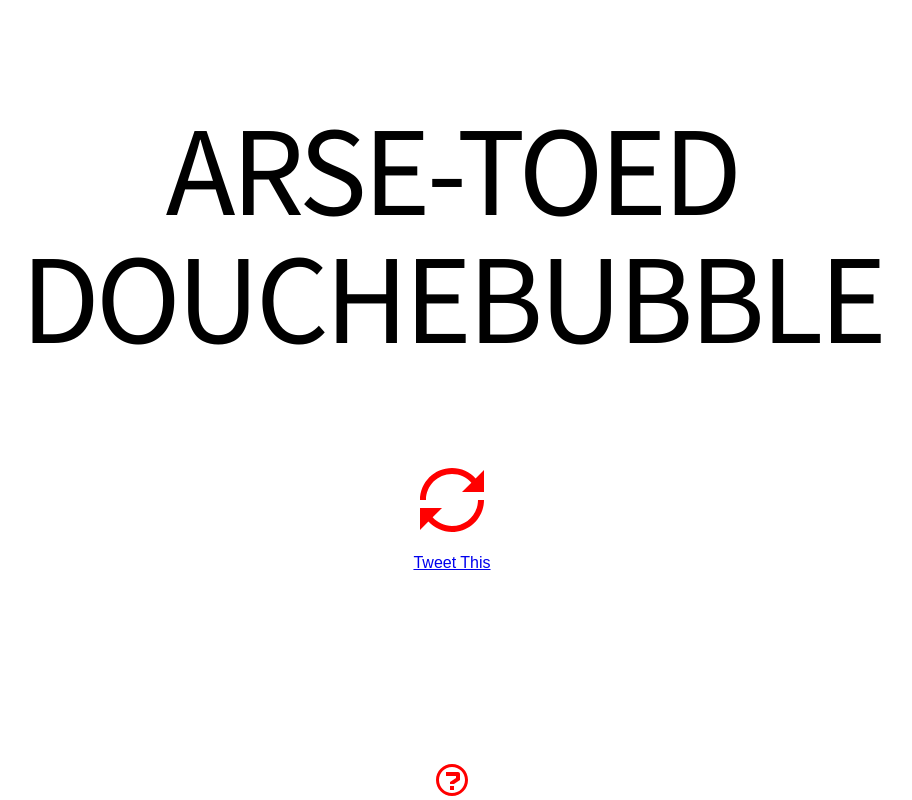
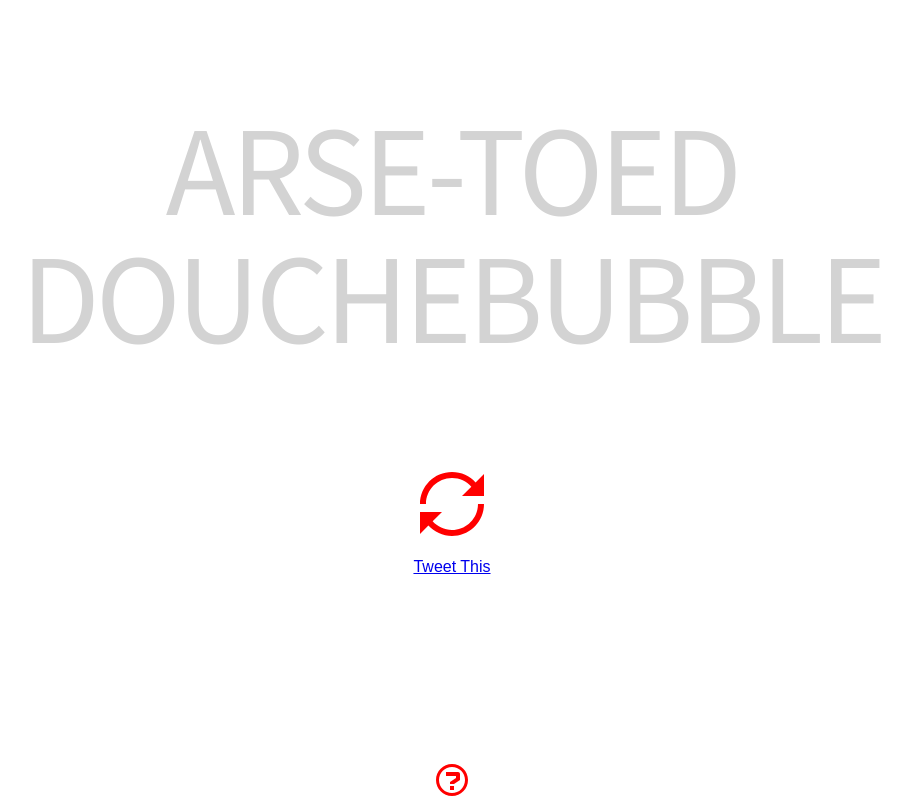
Before and after one commit to judy2k/poopmuppet, a plain HTML site: page src/index.html in a window 1280 px wide. Shown: the whole page, without its empty margins (188-1100 px from the left). Drawn offline with Linux system fonts and the light colour scheme.

Commit message:
Playing around with transitions and code structure.

```diff
--- a/src/index.html
+++ b/src/index.html
@@ -77,15 +77,20 @@
 }(document, 'script', 'twitter-wjs');
 </script>
 <script>
-	var setSwear = function() {
-		var s = swear();
-		document.getElementById("swear").textContent = s;
-	};
+
 	window.onload = function() {
-		window.fitText(document.getElementById("swear"))
-		document.getElementById("reload_button").onclick = function(evt) {
+		var swearText = document.getElementById("swear"),
+			reloadButton = document.getElementById("reload_button");
+		var setSwear = function() {
+			var s = swear();
+			swearText.textContent = s;
+		};
+
+		window.fitText(swearText);
+		reloadButton.onclick = function(evt) {
 			ga('send', 'event', 'reload', 'press')
 			setSwear();
+			// reloadButton.style.transform = "rotate(180deg)";
 			evt.preventDefault();
 			return false;
 		}
--- a/src/style.css
+++ b/src/style.css
@@ -7,6 +7,7 @@
 	letter-spacing: -0.03em;
 	font-kerning: normal;
 	text-rendering: optimizeLegibility;
+	color: lightgray;
 }
 
 footer {
@@ -21,11 +22,14 @@ footer {
 	background-color: white;
 }
 
-#reload {
-	position: absolute;
-	top: 10px;
-	right: 10px;
-	float: right;
+#reload_button {
+	padding-top: 4px;
+	display: inline-block;
+	transition: transform 500ms ease;
+}
+
+#reload_button:active {
+	transform: rotate(180deg);
 }
 .actions {
 	text-align: center;
```
